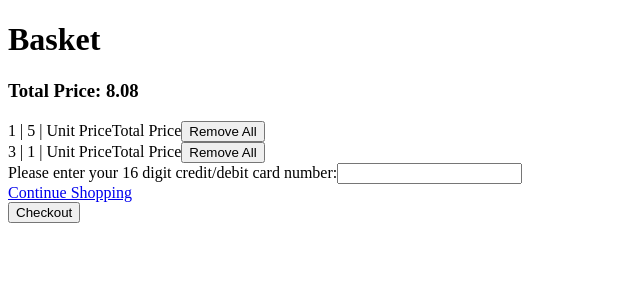
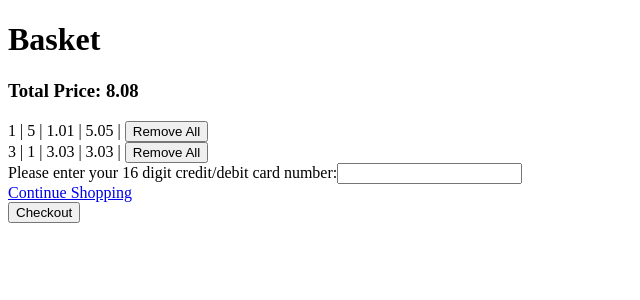
Before and after one commit to mrrustemka/shopping-simulator, a React (Create React App) app: page /basket in a window 1280 px wide. Shown: the top 300 px of the page, without its empty margins (0-640 px from the left). Built offline with nearby package versions, Linux system fonts and the light colour scheme.

Commit message:
complete-to-show-baslet-data

```diff
--- a/src/components/Basket.jsx
+++ b/src/components/Basket.jsx
@@ -1,20 +1,24 @@
 import React from "react";
 import { useDispatch } from "react-redux";
+import products from "../data/products_sample.json";
 
 function BasketProduct({ id, quantity }) {
   const dispatch = useDispatch();
-  // const customerInfo = useSelector((state) => state.basket);
 
   function removeBasket(id) {
     dispatch({ type: "REMOVE-FROM-BASKET", payload: id });
+  }
+
+  function getProductInfo(id) {
+    return products.find((element) => element.sku === id);
   }
 
   return (
     <div className="basket">
       <p>{id} | </p>
       <p>{quantity} | </p>
-      <p>Unit Price</p>
-      <p>Total Price</p>
+      <p>{getProductInfo(id)?.price} | </p>
+      <p>{getProductInfo(id)?.price * quantity} | </p>
       <button onClick={() => removeBasket(id)}>Remove All</button>
     </div>
   );
```
